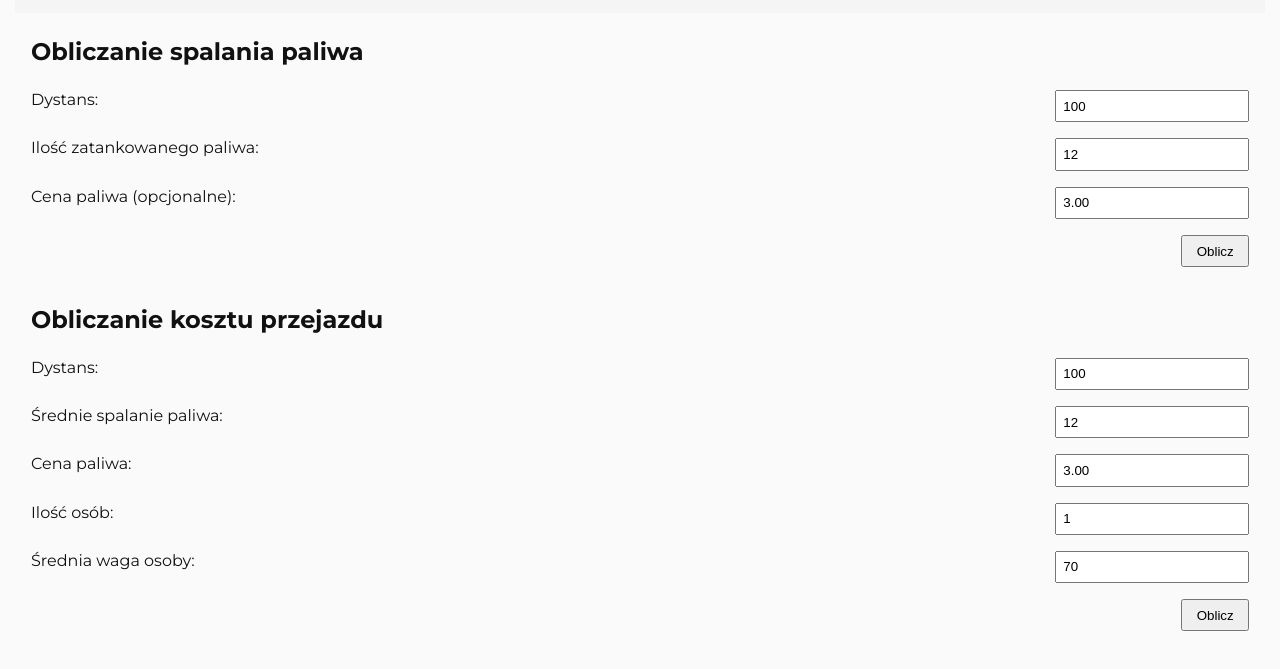
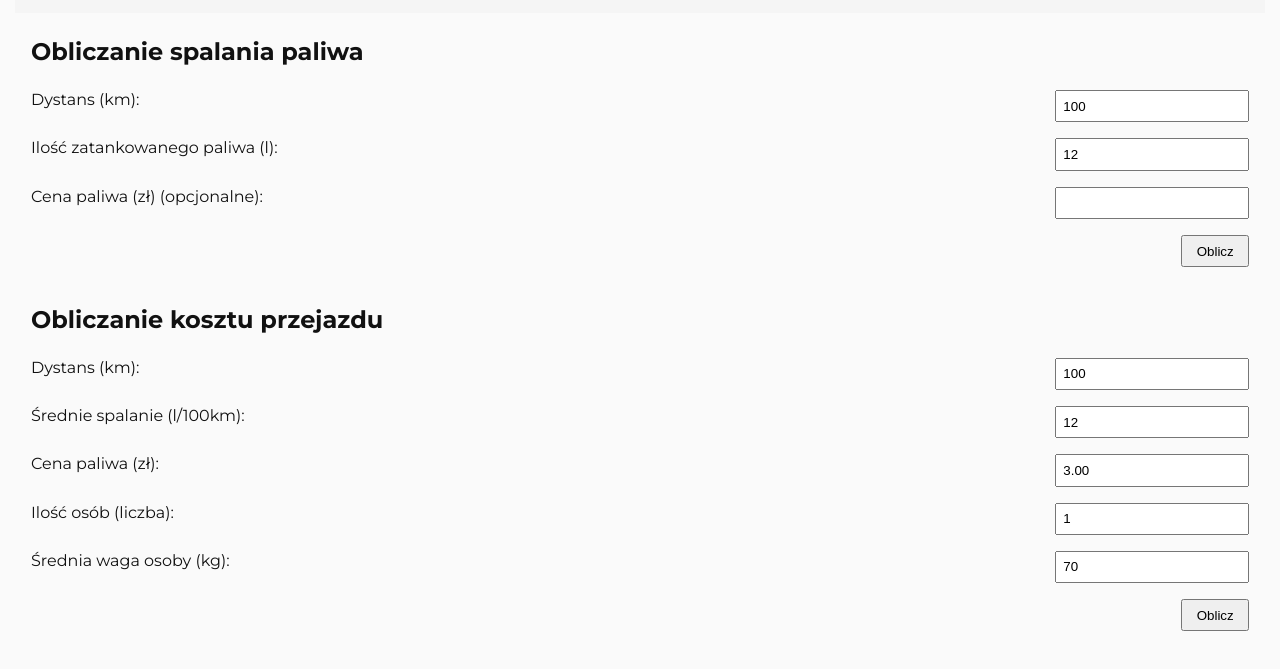
Before and after one commit to kubamielech/kalkulator_paliwa, a plain HTML site: page index.html in a window 1280 px wide. Shown: the part 59-728 px from the top of the page. Drawn offline with Linux system fonts and the light colour scheme.

Commit message:
Fixed bugs

```diff
--- a/index.html
+++ b/index.html
@@ -42,16 +42,16 @@
             <h2>Obliczanie spalania paliwa</h2>
             <div class="input-boxes">
                 <div class="input-box">
-                    <label for="distance">Dystans:</label>
+                    <label for="distance">Dystans (km):</label>
                     <input type="number" name="distance" id="distance" value="100" required>
                 </div>
                 <div class="input-box">
-                    <label for="fuel">Ilość zatankowanego paliwa:</label>
+                    <label for="fuel">Ilość zatankowanego paliwa (l):</label>
                     <input type="number" name="fuel" id="fuel" value="12" required>
                 </div>
                 <div class="input-box">
-                    <label for="firstFuelPrice">Cena paliwa (opcjonalne):</label>
-                    <input type="number" name="firstFuelPrice" id="firstFuelPrice" value="3.00" required>
+                    <label for="firstFuelPrice">Cena paliwa (zł) (opcjonalne):</label>
+                    <input type="number" name="firstFuelPrice" id="firstFuelPrice">
                 </div>
                 <div class="btn-box">
                     <button class="count">Oblicz</button>
@@ -66,23 +66,23 @@
             <h2>Obliczanie kosztu przejazdu</h2>
             <div class="input-boxes">
                 <div class="input-box">
-                    <label for="travelDistance">Dystans:</label>
+                    <label for="travelDistance">Dystans (km):</label>
                     <input type="number" name="travelDistance" id="travelDistance" value="100" required>
                 </div>
                 <div class="input-box">
-                    <label for="averageFuelConsumption">Średnie spalanie paliwa:</label>
+                    <label for="averageFuelConsumption">Średnie spalanie (l/100km):</label>
                     <input type="number" name="averageFuelConsumption" id="averageFuelConsumption" value="12" required>
                 </div>
                 <div class="input-box">
-                    <label for="fuelPrice">Cena paliwa:</label>
+                    <label for="fuelPrice">Cena paliwa (zł):</label>
                     <input type="number" name="fuelPrice" id="fuelPrice" value="3.00" required>
                 </div>
                 <div class="input-box">
-                    <label for="people">Ilość osób:</label>
+                    <label for="people">Ilość osób (liczba):</label>
                     <input type="number" name="people" id="people" value="1" required>
                 </div>
                 <div class="input-box">
-                    <label for="weight">Średnia waga osoby:</label>
+                    <label for="weight">Średnia waga osoby (kg):</label>
                     <input type="number" name="weight" id="weight" value="70" required>
                 </div>
                 <div class="btn-box">
--- a/script.js
+++ b/script.js
@@ -33,7 +33,9 @@ toggleSwitch.addEventListener('click', () => {
 
 const showConsumption = () => {
 	if (distance.value == '' || fuel.value == '') {
-		alert('Uzupełnij wszystkie pola!')
+		consumptionInfo.style.display = 'none'
+		moneyConsumptionInfo.style.display = 'none'
+		alert('Uzupełnij wymagane pola!')
 	} else {
 		countConsumption()
 	}
@@ -48,6 +50,8 @@ const countConsumption = () => {
 		const averageMoneyConsumption = averageConsumption * firstFuelPrice.value
 		moneyConsumptionInfo.style.display = 'block'
 		moneyConsumption.textContent = averageMoneyConsumption.toFixed(2) + ' zł/100km'
+	} else {
+		moneyConsumptionInfo.style.display = 'none'
 	}
 }
 
@@ -59,6 +63,9 @@ const showPrice = () => {
 		people.value == '' ||
 		weight.value == ''
 	) {
+		priceInfo.style.display = 'none'
+		fullPriceInfo.style.display = 'none'
+		personPriceInfo.style.display = 'none'
 		alert('Uzupełnij wszystkie pola!')
 	} else {
 		countPrice()
```
